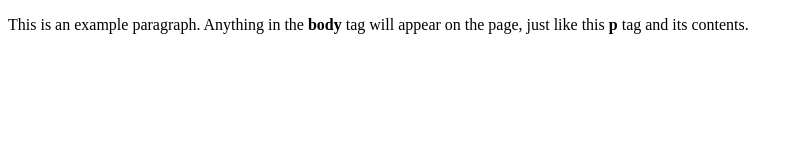
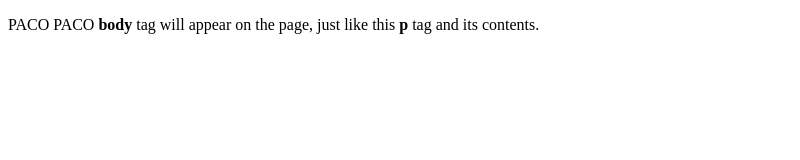
Before and after one commit to PacoStardust/pacostardust.github.io, a plain HTML site: page docs/index.html in a window 1280 px wide. Shown: the whole page, without its empty margins (0-800 px from the left). Drawn offline with Linux system fonts and the light colour scheme.

Commit message:
Update paragraph content in index.html

```diff
--- a/docs/index.html
+++ b/docs/index.html
@@ -4,6 +4,6 @@
     <title>This is the title of the webpage!</title>
   </head>
   <body>
-    <p>This is an example paragraph. Anything in the <strong>body</strong> tag will appear on the page, just like this <strong>p</strong> tag and its contents.</p>
+    <p>PACO PACO <strong>body</strong> tag will appear on the page, just like this <strong>p</strong> tag and its contents.</p>
   </body>
 </html>
```
